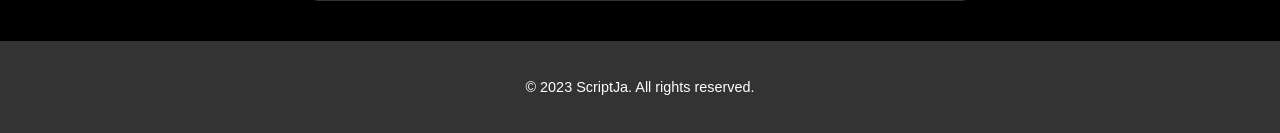
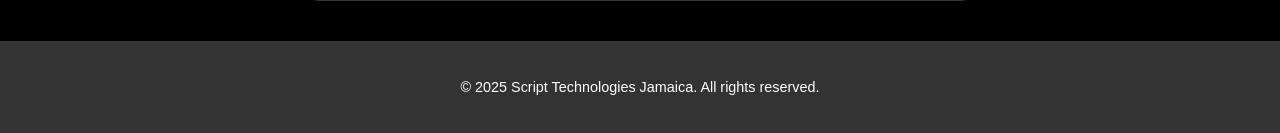
Before and after one commit to keem3-5/script-ja-website, a Flask app: page /contact/Legal in a window 1280 px wide. Shown: the part 847-980 px from the top of the page. Run offline with Flask 3, Linux system fonts and the light colour scheme.

Commit message:
Update contact.html

```diff
--- a/templates/contact.html
+++ b/templates/contact.html
@@ -36,7 +36,7 @@
     </main>
 
     <footer>
-        <p>&copy; 2023 ScriptJa. All rights reserved.</p>
+        <p>&copy; 2025 Script Technologies Jamaica. All rights reserved.</p>
     </footer>
 
 </body>
```
